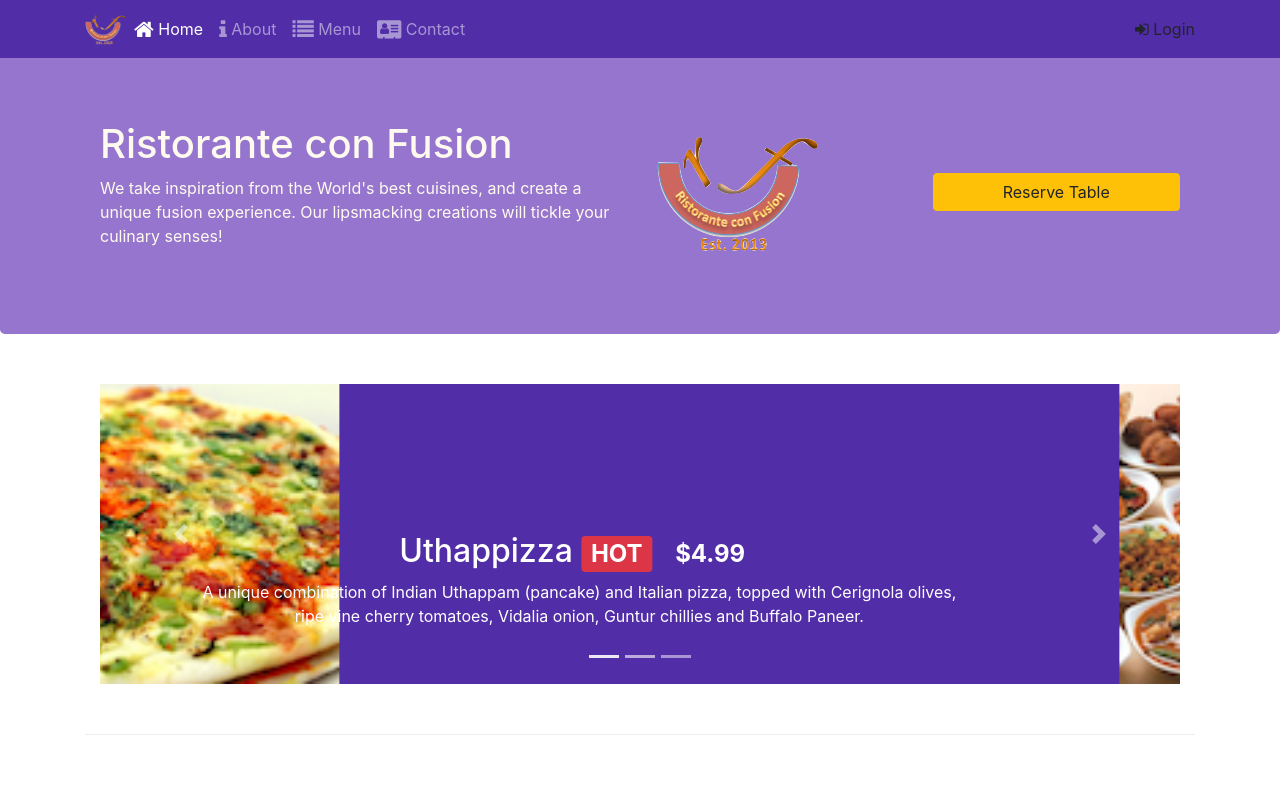
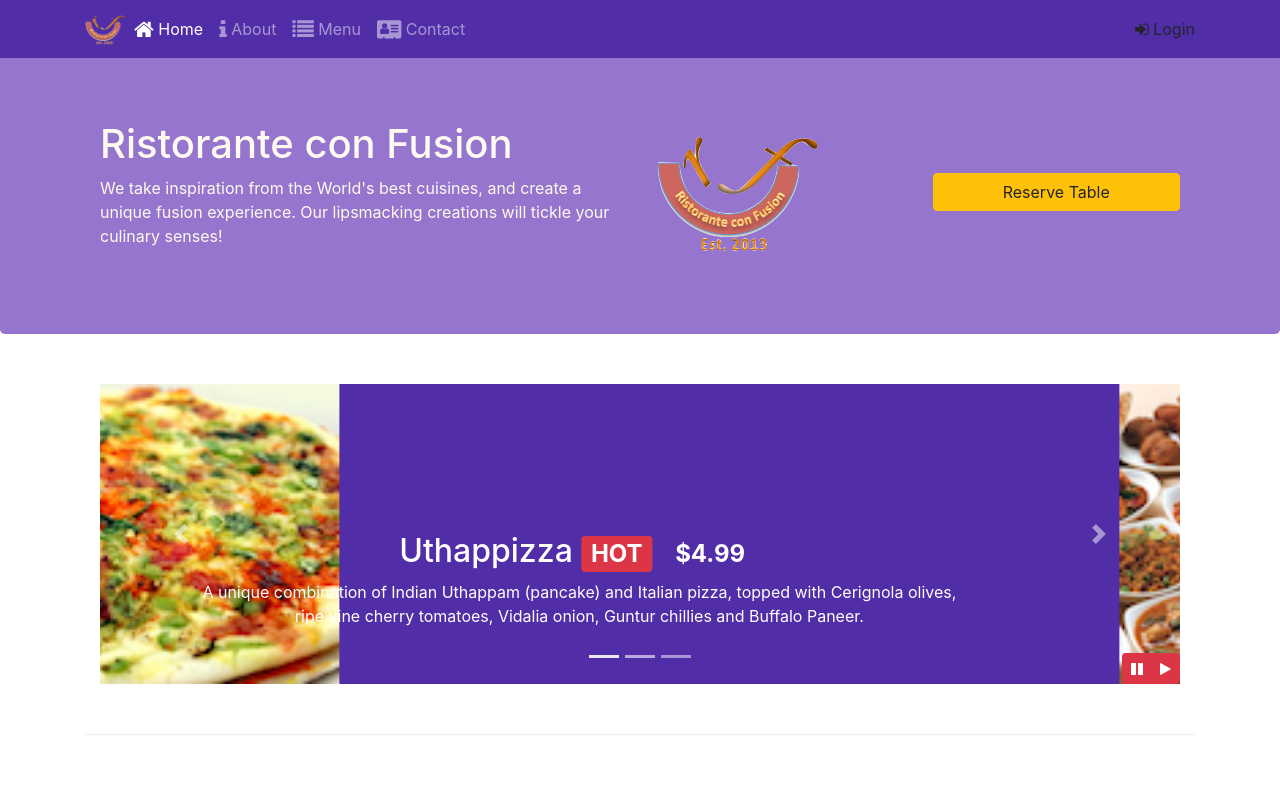
Before and after one commit to sjadlakha/conFusion, a website: page index.html in a window 1280 px wide. Shown: the top 800 px of the page. Drawn offline with nearby package versions, Linux system fonts and the light colour scheme.

Commit message:
bootstrap and jquery 1

```diff
--- a/css/styles.css
+++ b/css/styles.css
@@ -55,3 +55,9 @@ z-index: 0;
     left: 0;
     min-height: 300px;
 }
+
+#carouselbutton{
+    position: absolute;
+    right: 0px;
+    bottom: 0px;
+}
--- a/index.html
+++ b/index.html
@@ -134,6 +134,14 @@
                     <a class="carousel-control-next" href="#mycarousel" role="button" data-slide="next">
                         <span class="carousel-control-next-icon"></span>
                     </a>
+                    <div class="btn-group" id="carouselbutton">
+                        <button class="btn btn-danger btn-sm" id="carousel-pause">
+                            <span class="fa fa-pause"></span>
+                        </button>
+                        <button class="btn btn-danger btn-sm" id="carousel-play">
+                            <span class="fa fa-play"></span>
+                        </button>
+                    </div>
                 </div>
             </div>
         </div>
@@ -291,7 +299,13 @@
             <script src="node_modules/bootstrap/dist/js/bootstrap.min.js"></script>
             <script>
                 $(document).ready(function(){
-                    $('[data-toggle="tooltip"]').tooltip();
+                    $("#mycarousel").carousel( { interval: 2000 } );
+                    $("#carousel-pause").click(function(){
+                        $("#mycarousel").carousel('pause');
+                    });
+                    $("#carousel-play").click(function(){
+                        $("#mycarousel").carousel('cycle');
+                    });
                 });
             </script>
 
```
